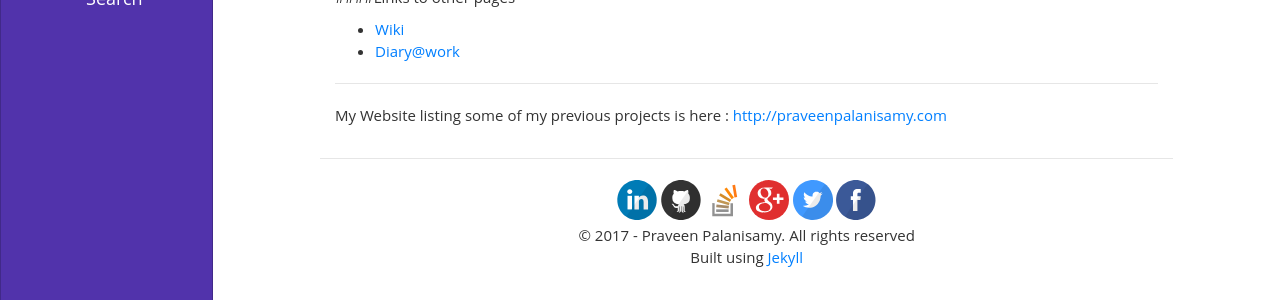
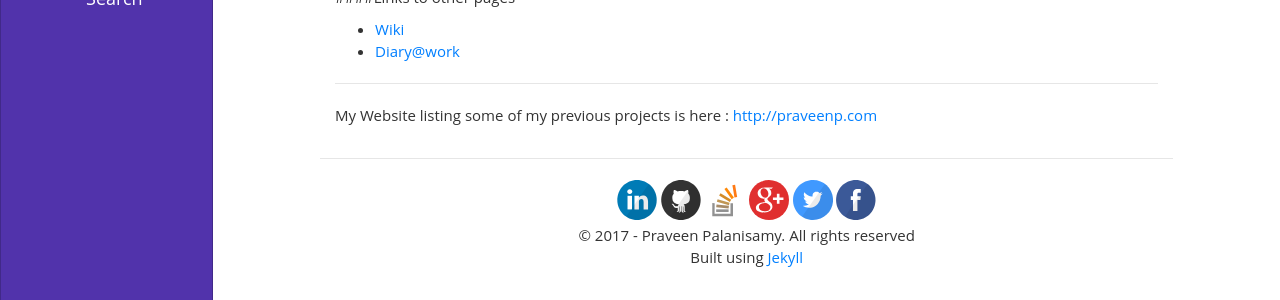
Before and after one commit to praveen-palanisamy/praveen-palanisamy.github.io, a Jekyll site: the page built from wiki/index.md, in a window 1280 px wide. Shown: the part 365-665 px from the top of the page. Built offline with Jekyll 4.4.1, drawn with Linux system fonts in a browser that asks for light colours; our own code applies the rules of GitHub Pages for plain Markdown files; some of the changed lines change nothing that is shown.

Commit message:
Updated URLs to point to praveen-palanisamy.github.io and similar URI changes

```diff
--- a/_config.yml
+++ b/_config.yml
@@ -13,7 +13,7 @@
 title:            'Praveen Palanisamy'
 tagline:          'Autonomous driving AI research engineer'
 description:      'Personal portfolio and posts on {AI, Robotics, Computer Vision, Linux-dev}'
-url:              'https://praveenofpersia.github.io'
+url:              'https://praveen-palanisamy.github.io'
 baseurl:          ''
 
 # Navigation
@@ -40,7 +40,7 @@
 email:
 facebook:       ''
 flickr:
-github:         'https://github.com/praveenofpersia'
+github:         'https://github.com/praveen-palanisamy'
 gplus:          'https://plus.google.com/+PraveenpalanisamyPraveenofpersia'
 instagram:
 pinterest:
@@ -56,7 +56,7 @@
 footersvg: 'true'
 
 # Disqus
-disqushandler: 'praveenofpersia-github-io'
+disqushandler: 'praveen-palanisamy-github'
 
 # Blog Configurations
 paginate: 10 # Posts per page on the blog index
--- a/wiki/index.md
+++ b/wiki/index.md
@@ -7,7 +7,7 @@
 * [Epson AIO printer-scanner setup for linux: ](/wiki/Epson-AIO-printer-scanner-drivers-on-linux.html)
 * [SOLVE: nvcc fatal: Unsupported gpu architecture](/wiki/nvcc fatal   : Unsupported gpu architecture.html)
 * [SOLVE: OpenCV error: FaceRecognizer was not declared in this scope](/wiki/OpenCV error : FaceRecognizer was not declared in this.html)
-* [Visual Odometry Estimation (stereo images)](https://github.com/praveenofpersia/praveenofpersia.github.io/blob/master/wiki/visualOdometry.md)
+* [Visual Odometry Estimation (stereo images)](https://github.com/praveen-palanisamy/praveen-palanisamy.github.io/blob/master/wiki/visualOdometry.md)
 
 
 ####Links to other pages
@@ -15,4 +15,4 @@
 * [Diary@work](http://praveenofpersia.bitbucket.org/workDiary)
 
 --------------------------------------
-My Website listing some of my previous projects is here : <http://praveenpalanisamy.com>
+My Website listing some of my previous projects is here : <http://praveenp.com>
```
